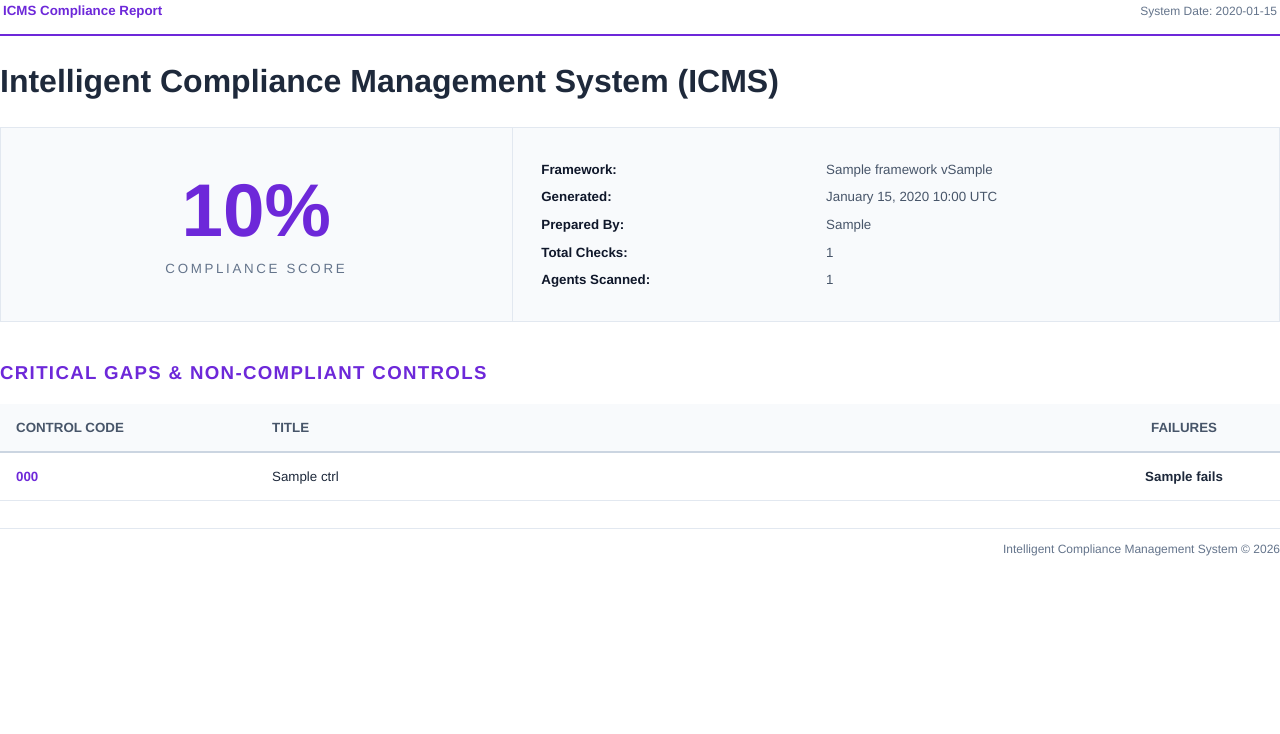
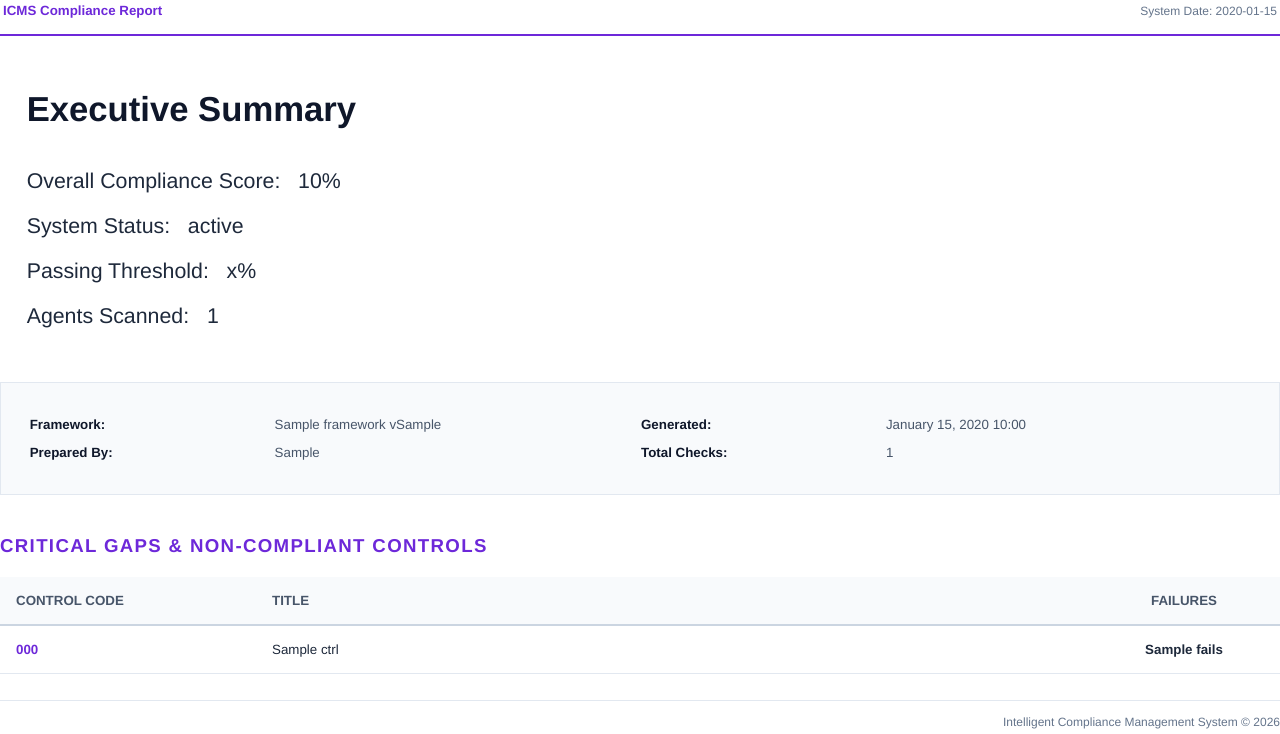
Before and after one commit to Hammadchaghtai/Git, a Django app: template backend/compliance/templates/compliance/compliance_report.html in a window 1280 px wide. Shown: the top 734 px of the page. Run offline with Django 5.2, Linux system fonts and the light colour scheme; tables that the repository leaves empty hold one stand-in row (values such as "Sample post"); the template is opened without the code that fills it: values that come from a table or form of the project are taken from there, most other values are stand-ins (such as "Sample title", 1, 10 or a date in 2020); parts of the project's set-up code (start-up, migrations or seed data) failed here and were passed over; some libraries are stand-ins or nearby versions.

Commit message:
Enhancement: Added Executive Summary section to Compliance PDF reports with dynamic Status (Safe/Critical) logic based on threshold.

```diff
--- a/backend/compliance/templates/compliance/compliance_report.html
+++ b/backend/compliance/templates/compliance/compliance_report.html
@@ -148,23 +148,35 @@
         </tr>
     </table>
 
-    <div class="header-title">
-        Intelligent Compliance Management System (ICMS)
+    <div style="margin-top: 40pt; margin-left: 20pt;">
+        <h1 style="font-size: 26pt; font-weight: bold; color: #0f172a; margin-bottom: 30pt;">Executive Summary</h1>
+
+        <div style="font-size: 16pt; margin-bottom: 15pt; color: #1e293b;">
+            Overall Compliance Score: &nbsp; {{ compliance_score }}%
+        </div>
+        <div style="font-size: 16pt; margin-bottom: 15pt; color: #1e293b;">
+            System Status: &nbsp; <span style="font-weight: normal;">{{ system_status }}</span>
+        </div>
+        <div style="font-size: 16pt; margin-bottom: 15pt; color: #1e293b;">
+            Passing Threshold: &nbsp; {{ passing_threshold }}%
+        </div>
+        <div style="font-size: 16pt; margin-bottom: 40pt; color: #1e293b;">
+            Agents Scanned: &nbsp; {{ total_agents }}
+        </div>
     </div>
 
     <table class="summary-table">
         <tr>
-            <td class="score-cell">
-                <div class="score-value">{{ compliance_score }}%</div>
-                <div class="score-label">Compliance Score</div>
-            </td>
-            <td class="details-cell">
-                <table>
-                    <tr><td width="40%"><strong>Framework:</strong></td><td>{{ framework.name }} v{{ framework.version }}</td></tr>
-                    <tr><td><strong>Generated:</strong></td><td>{{ generation_date|date:"F d, Y H:i" }} UTC</td></tr>
-                    <tr><td><strong>Prepared By:</strong></td><td>{{ generated_by }}</td></tr>
-                    <tr><td><strong>Total Checks:</strong></td><td>{{ total_checks }}</td></tr>
-                    <tr><td><strong>Agents Scanned:</strong></td><td>{{ total_agents }}</td></tr>
+            <td class="details-cell" style="width: 100%;">
+                <table style="width: 100%;">
+                    <tr>
+                        <td width="20%"><strong>Framework:</strong></td><td width="30%">{{ framework.name }} v{{ framework.version }}</td>
+                        <td width="20%"><strong>Generated:</strong></td><td width="30%">{{ generation_date|date:"F d, Y H:i" }}</td>
+                    </tr>
+                    <tr>
+                        <td><strong>Prepared By:</strong></td><td>{{ generated_by }}</td>
+                        <td><strong>Total Checks:</strong></td><td>{{ total_checks }}</td>
+                    </tr>
                 </table>
             </td>
         </tr>
--- a/backend/compliance/views.py
+++ b/backend/compliance/views.py
@@ -994,10 +994,16 @@ class GenerateReportView(APIView):
         ]
 
         # 4. Prepare context
+        settings = SystemSettings.load()
+        threshold = settings.passing_score_threshold
+        system_status = "Safe" if score >= threshold else "Critical"
+
         context = {
             "framework": framework,
             "total_agents": latest_scans.values("agent_id").distinct().count(),
             "compliance_score": score,
+            "passing_threshold": threshold,
+            "system_status": system_status,
             "total_checks": total_checks,
             "passed_checks": passed_checks,
             "failed_controls": failed_controls,
```
